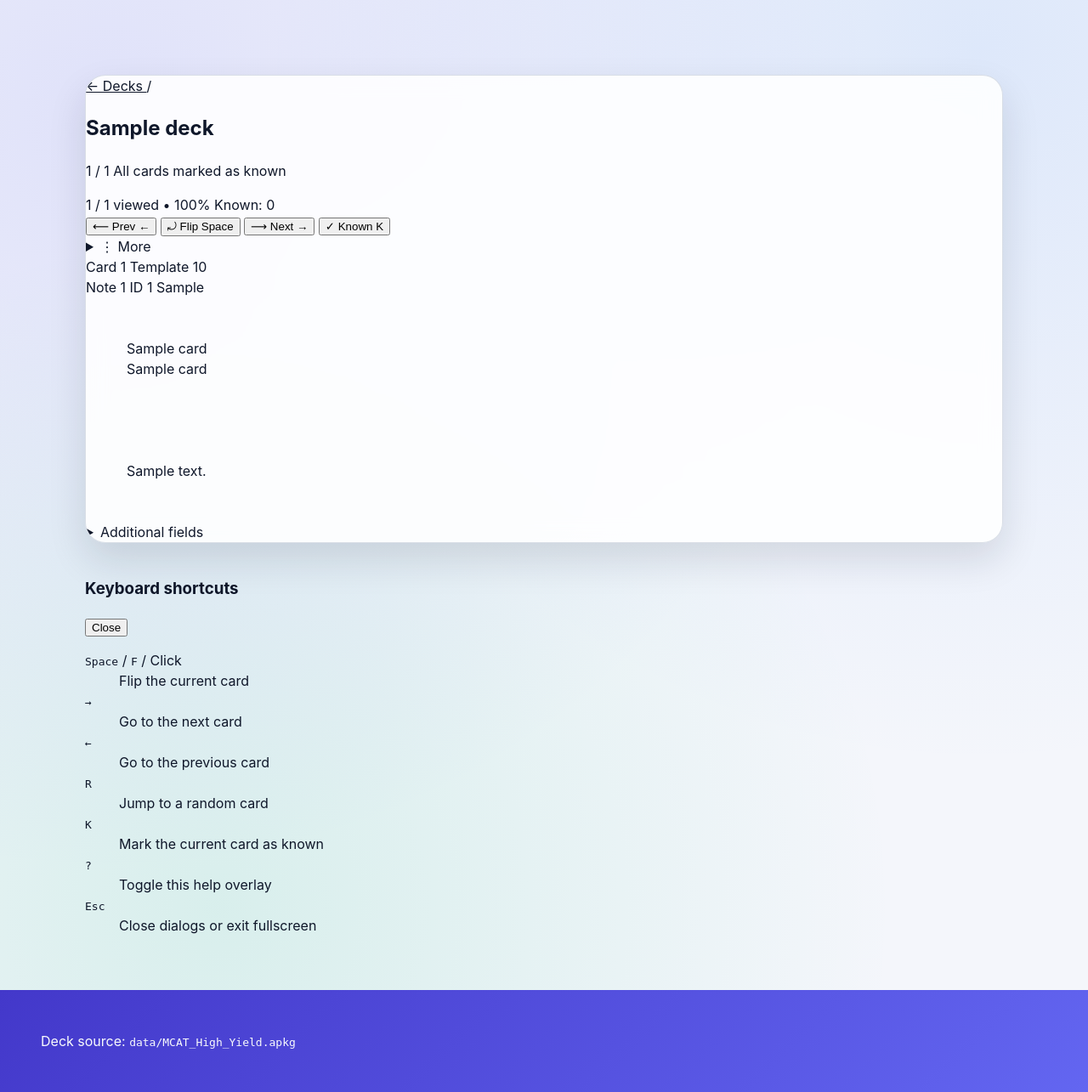
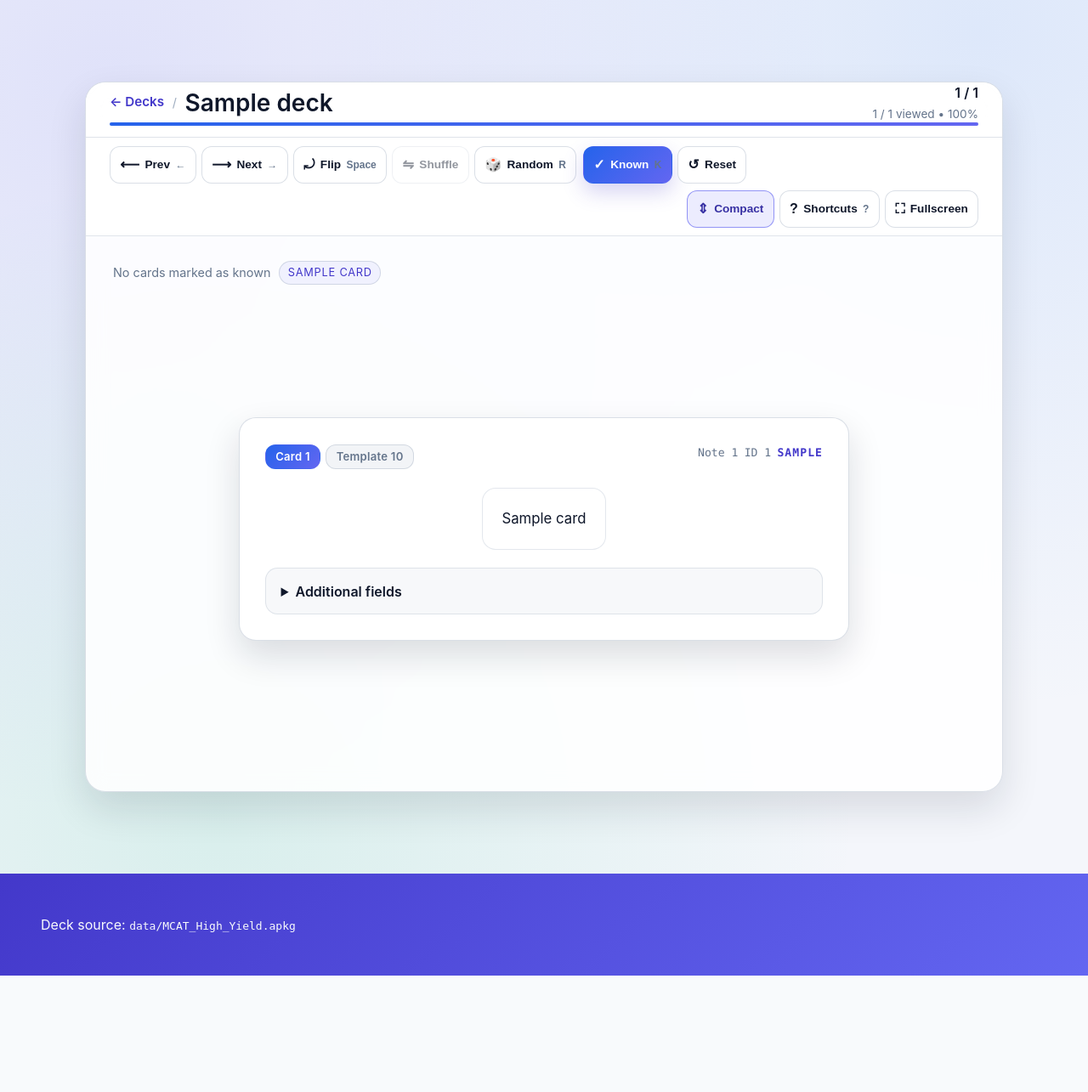
Before and after one commit to mbolaris/anki, a Flask app: template anki_viewer/templates/deck.html in a window 1280 px wide. Shown: the part 155-1440 px from the top of the page at 85% size. After the commit the page ends 1303 px from the top, so only its background shows below. Run offline with Flask 3, Linux system fonts and the light colour scheme; the template is opened without the code that fills it: most values are stand-ins (such as "Sample title", 1, 10 or a date in 2020).

Commit message:
Revert "Refine deck viewer layout and spacing"
This reverts commit 9afdadd381bb2c4c63926fbca2124e68f7a734cf.

```diff
--- a/anki_viewer/static/deck.js
+++ b/anki_viewer/static/deck.js
@@ -101,7 +101,6 @@
     const progressBar = viewer.querySelector(".progress-bar");
     const progressBarInner = viewer.querySelector(".progress-bar__inner");
     const knownCountEl = viewer.querySelector('[data-role="known-count"]');
-    const overflowDetails = viewer.querySelector(".study-overflow");
     const emptyState = viewer.querySelector('[data-role="empty-state"]');
     const helpToggleButton = viewer.querySelector('[data-action="toggle-help"]');
     const helpOverlay = document.querySelector('[data-role="shortcut-overlay"]');
@@ -516,11 +515,11 @@
       }
       const count = knownSet.size;
       if (count === 0) {
-        knownCountEl.textContent = "Known: 0";
-        knownCountEl.dataset.state = "empty";
+        knownCountEl.textContent = "No cards marked as known";
+      } else if (count === 1) {
+        knownCountEl.textContent = "1 card marked as known";
       } else {
-        knownCountEl.textContent = `Known: ${count}`;
-        knownCountEl.dataset.state = "active";
+        knownCountEl.textContent = `${count} cards marked as known`;
       }
     }
 
@@ -589,9 +588,6 @@
     function setDensity(mode, { persist = true } = {}) {
       const normalized = mode === "comfortable" ? "comfortable" : "compact";
       viewer.dataset.density = normalized;
-      if (document.body) {
-        document.body.dataset.density = normalized;
-      }
       updateDensityButton(normalized);
       if (persist) {
         writeToStorage(densityKey, normalized);
@@ -915,9 +911,6 @@
         event.preventDefault();
         performAction(action);
         flashControl(action);
-        if (overflowDetails && target.closest(".study-overflow__menu")) {
-          overflowDetails.open = false;
-        }
       }
     });
 
--- a/anki_viewer/static/style.css
+++ b/anki_viewer/static/style.css
@@ -57,27 +57,6 @@ body {
     radial-gradient(circle at 20% 85%, rgba(16, 185, 129, 0.12), transparent 50%),
     var(--bg);
   color: var(--fg);
-  --density-pad: clamp(1.5rem, 4vw, 2rem);
-  --density-gap: clamp(0.55rem, 2vw, 0.85rem);
-  --density-card-pad: clamp(1.35rem, 3vw, 1.85rem);
-  --density-card-gap: clamp(0.8rem, 2vw, 1.15rem);
-  --density-button-height: 40px;
-}
-
-body[data-density="compact"] {
-  --density-pad: clamp(1.1rem, 3vw, 1.6rem);
-  --density-gap: clamp(0.4rem, 1.5vw, 0.65rem);
-  --density-card-pad: clamp(1.1rem, 3vw, 1.55rem);
-  --density-card-gap: clamp(0.65rem, 2vw, 0.95rem);
-  --density-button-height: 36px;
-}
-
-body[data-density="comfortable"] {
-  --density-pad: clamp(1.7rem, 4.5vw, 2.25rem);
-  --density-gap: clamp(0.7rem, 2.5vw, 1rem);
-  --density-card-pad: clamp(1.6rem, 4vw, 2.1rem);
-  --density-card-gap: clamp(0.95rem, 2.5vw, 1.35rem);
-  --density-button-height: 44px;
 }
 
 a {
@@ -155,12 +134,12 @@ a {
 }
 
 .card-viewer {
-  --study-header-height: 68px;
-  --study-controls-height: 48px;
-  --card-padding: var(--density-card-pad);
-  --card-gap: var(--density-card-gap);
-  margin: clamp(1.25rem, 4vw, 2.5rem) auto;
-  max-width: min(1080px, 96vw);
+  --study-header-height: 56px;
+  --study-toolbar-height: 44px;
+  --card-padding: clamp(1.4rem, 3vw, 1.9rem);
+  --card-gap: clamp(1rem, 2vw, 1.35rem);
+  margin: clamp(1.5rem, 4vw, 3rem) auto;
+  max-width: min(1100px, 96vw);
   background: var(--surface);
   border: 1px solid rgba(148, 163, 184, 0.35);
   border-radius: 1.5rem;
@@ -171,14 +150,11 @@ a {
   backdrop-filter: blur(12px);
 }
 
-body[data-density="compact"] .card-viewer {
+.card-viewer[data-density="comfortable"] {
   --study-header-height: 64px;
-  --study-controls-height: 44px;
-}
-
-body[data-density="comfortable"] .card-viewer {
-  --study-header-height: 76px;
-  --study-controls-height: 54px;
+  --study-toolbar-height: 52px;
+  --card-padding: clamp(1.75rem, 4vw, 2.35rem);
+  --card-gap: clamp(1.35rem, 3vw, 1.75rem);
 }
 
 .card-viewer[data-mode="fullscreen"] {
@@ -202,8 +181,10 @@ body[data-density="comfortable"] .card-viewer {
   backdrop-filter: blur(16px);
   background: rgba(255, 255, 255, 0.9);
   border-bottom: 1px solid rgba(148, 163, 184, 0.3);
+  min-height: var(--study-header-height);
   display: flex;
   flex-direction: column;
+  justify-content: center;
 }
 
 @media (prefers-color-scheme: dark) {
@@ -213,19 +194,11 @@ body[data-density="comfortable"] .card-viewer {
   }
 }
 
-.study-header__top {
+.study-header__inner {
   display: flex;
-  flex-wrap: wrap;
-  align-items: flex-start;
-  gap: var(--density-gap);
-  padding: clamp(0.85rem, 2.5vw, 1.1rem) clamp(1.25rem, 3.5vw, 2rem) 0.5rem;
-}
-
-.study-header__title-row {
-  display: flex;
-  flex-wrap: wrap;
   align-items: center;
   gap: 0.6rem;
+  padding: 0 clamp(1rem, 3vw, 1.75rem);
 }
 
 .study-header__crumb {
@@ -252,27 +225,26 @@ body[data-density="comfortable"] .card-viewer {
   font-weight: 600;
 }
 
-.study-header__meta {
-  margin-left: auto;
+.study-header__spacer {
+  flex: 1 1 auto;
+}
+
+.study-header__stats {
   display: flex;
-  flex-wrap: wrap;
-  align-items: center;
-  justify-content: flex-end;
-  gap: 0.6rem;
+  flex-direction: column;
+  align-items: flex-end;
+  gap: 0.2rem;
   font-size: 0.85rem;
   color: var(--muted);
 }
 
 .study-header__counter {
   margin: 0;
-  display: inline-flex;
-  align-items: center;
-  gap: 0.35rem;
 }
 
 .study-header__counter-value {
   font-weight: 600;
-  font-size: 0.95rem;
+  font-size: 1rem;
   color: var(--fg);
 }
 
@@ -288,31 +260,8 @@ body[data-density="comfortable"] .card-viewer {
   display: inline;
 }
 
-
-
-.study-chip {
-  display: inline-flex;
-  align-items: center;
-  gap: 0.3rem;
-  padding: 0.25rem 0.65rem;
-  border-radius: 999px;
-  background: rgba(148, 163, 184, 0.18);
-  border: 1px solid rgba(148, 163, 184, 0.28);
-  font-size: 0.78rem;
-  font-weight: 600;
-  letter-spacing: 0.04em;
-  text-transform: uppercase;
-  color: rgba(71, 85, 105, 0.85);
-}
-
-.study-chip[data-state="empty"] {
-  background: rgba(148, 163, 184, 0.12);
-  border-color: rgba(148, 163, 184, 0.18);
-  color: rgba(100, 116, 139, 0.85);
-}
-
 .study-header__progress {
-  padding: 0 clamp(1.25rem, 3.5vw, 2rem) clamp(0.5rem, 1.75vw, 0.9rem);
+  padding: 0 clamp(1rem, 3vw, 1.75rem) clamp(0.4rem, 1.5vw, 0.8rem);
 }
 
 .progress-bar {
@@ -332,58 +281,38 @@ body[data-density="comfortable"] .card-viewer {
   transition: width 0.3s ease;
 }
 
-.study-header__controls {
+.study-toolbar {
+  position: sticky;
+  top: var(--study-header-height);
+  z-index: 30;
+  backdrop-filter: blur(16px);
+  background: rgba(255, 255, 255, 0.85);
+  border-bottom: 1px solid rgba(148, 163, 184, 0.28);
+}
+
+@media (prefers-color-scheme: dark) {
+  .study-toolbar {
+    background: rgba(15, 23, 42, 0.85);
+    border-bottom-color: rgba(71, 85, 105, 0.55);
+  }
+}
+
+.study-toolbar__inner {
   display: flex;
   flex-wrap: wrap;
   align-items: center;
-  justify-content: space-between;
-  gap: var(--density-gap);
-  padding: 0 clamp(1.25rem, 3.5vw, 2rem) clamp(0.6rem, 2vw, 0.9rem);
+  gap: 0.5rem;
+  padding: clamp(0.35rem, 1vw, 0.6rem) clamp(1rem, 3vw, 1.75rem);
 }
 
-.study-controls {
+.toolbar-group {
   display: inline-flex;
   flex-wrap: wrap;
-  align-items: center;
-  gap: var(--density-gap);
+  gap: 0.4rem;
 }
 
-.study-overflow {
-  position: relative;
+.toolbar-group--end {
   margin-left: auto;
-}
-
-.study-overflow summary::-webkit-details-marker,
-.study-overflow summary::marker {
-  display: none;
-}
-
-.study-overflow__menu {
-  position: absolute;
-  right: 0;
-  top: calc(100% + 0.4rem);
-  display: none;
-  flex-direction: column;
-  gap: 0.35rem;
-  min-width: 200px;
-  padding: 0.45rem;
-  border-radius: 0.75rem;
-  border: 1px solid rgba(148, 163, 184, 0.35);
-  background: var(--surface-strong);
-  box-shadow: 0 18px 36px rgba(15, 23, 42, 0.16);
-  z-index: 50;
-}
-
-.study-overflow[open] .study-overflow__menu {
-  display: flex;
-}
-
-@media (prefers-color-scheme: dark) {
-  .study-overflow__menu {
-    background: var(--surface);
-    border-color: rgba(71, 85, 105, 0.55);
-    box-shadow: 0 22px 45px rgba(0, 0, 0, 0.45);
-  }
 }
 
 .toolbar-button {
@@ -392,22 +321,20 @@ body[data-density="comfortable"] .card-viewer {
   background: var(--surface-strong);
   color: inherit;
   border-radius: 0.75rem;
-  padding: 0 0.85rem;
-  min-height: var(--density-button-height);
+  padding: 0.35rem 0.7rem;
+  min-height: var(--study-toolbar-height);
   display: inline-flex;
   align-items: center;
-  justify-content: center;
-  gap: 0.45rem;
+  gap: 0.4rem;
   font-size: 0.85rem;
   font-weight: 600;
   cursor: pointer;
-  white-space: nowrap;
   transition: transform 0.18s ease, box-shadow 0.18s ease, background 0.18s ease, border-color 0.18s ease;
 }
 
 .toolbar-button:hover,
 .toolbar-button:focus-visible {
-  background: rgba(255, 255, 255, 0.92);
+  background: rgba(255, 255, 255, 0.9);
   border-color: rgba(99, 102, 241, 0.45);
   outline: none;
 }
@@ -416,12 +343,11 @@ body[data-density="comfortable"] .card-viewer {
   opacity: 0.45;
   cursor: not-allowed;
   box-shadow: none;
-  transform: none;
 }
 
 .toolbar-button[aria-pressed="true"],
 .toolbar-button.active {
-  border-color: rgba(99, 102, 241, 0.6);
+  border-color: rgba(99, 102, 241, 0.65);
   background: rgba(99, 102, 241, 0.12);
   color: #3730a3;
 }
@@ -439,41 +365,13 @@ body[data-density="comfortable"] .card-viewer {
   box-shadow: 0 14px 30px rgba(99, 102, 241, 0.25);
 }
 
-.toolbar-button--ghost {
-  background: transparent;
-  border-color: rgba(148, 163, 184, 0.25);
-}
-
-.toolbar-button--ghost:hover,
-.toolbar-button--ghost:focus-visible {
-  background: rgba(99, 102, 241, 0.1);
-  border-color: rgba(99, 102, 241, 0.35);
-}
-
-.study-overflow__menu .toolbar-button {
-  width: 100%;
-  justify-content: flex-start;
-  gap: 0.6rem;
-  padding: 0.4rem 0.65rem;
-  min-height: 0;
-  background: transparent;
-  border-color: transparent;
-  border-radius: 0.65rem;
-}
-
-.study-overflow__menu .toolbar-button:hover,
-.study-overflow__menu .toolbar-button:focus-visible {
-  background: rgba(99, 102, 241, 0.1);
-  border-color: transparent;
-}
-
 .toolbar-button__icon {
   font-size: 1rem;
   line-height: 1;
 }
 
 .toolbar-button__label {
-  display: inline;
+  display: none;
 }
 
 .toolbar-button__hint {
@@ -483,7 +381,13 @@ body[data-density="comfortable"] .card-viewer {
   color: var(--muted);
 }
 
-@media (min-width: 960px) {
+@media (min-width: 640px) {
+  .toolbar-button__label {
+    display: inline;
+  }
+}
+
+@media (min-width: 920px) {
   .toolbar-button__hint {
     display: inline;
   }
@@ -509,21 +413,49 @@ body[data-density="comfortable"] .card-viewer {
 }
 
 .study-body {
-  flex: 1;
-  padding: clamp(1.2rem, 3vw, 1.8rem) clamp(1.4rem, 4vw, 2.4rem) clamp(2rem, 5vw, 3rem);
+  padding: clamp(1.2rem, 3vw, 1.8rem) clamp(1.2rem, 3vw, 2rem) clamp(2rem, 4vw, 2.75rem);
   display: flex;
-  justify-content: center;
+  flex-direction: column;
+  gap: 1.5rem;
+}
+
+.card-viewer[data-density="comfortable"] .study-body {
+  padding: clamp(1.5rem, 4vw, 2.35rem) clamp(1.5rem, 4vw, 2.75rem) clamp(2.35rem, 5vw, 3.1rem);
+}
+
+.study-status {
+  display: flex;
+  flex-wrap: wrap;
+  align-items: center;
+  gap: 0.6rem;
+  font-size: 0.9rem;
+  color: var(--muted);
+}
+
+.known-counter {
+  margin: 0;
+}
+
+.card-type-chip {
+  display: inline-flex;
+  align-items: center;
+  gap: 0.35rem;
+  padding: 0.2rem 0.6rem;
+  border-radius: 999px;
+  border: 1px solid rgba(148, 163, 184, 0.35);
+  font-size: 0.8rem;
+  text-transform: uppercase;
+  letter-spacing: 0.06em;
+  color: var(--accent);
+  background: rgba(99, 102, 241, 0.08);
 }
 
 .card-stage {
   position: relative;
   display: grid;
-  align-items: start;
-  justify-items: center;
-  width: min(100%, 960px);
-  margin: 0 auto;
-  min-height: max(360px, calc(100vh - (var(--study-header-height) + var(--study-controls-height) + 110px)));
-  padding: clamp(0.75rem, 2.5vw, 1.6rem);
+  place-items: center;
+  min-height: clamp(320px, 60vh, 540px);
+  padding: clamp(0.5rem, 2vw, 1.5rem);
 }
 
 .card-stage .empty-state {
@@ -534,9 +466,9 @@ body[data-density="comfortable"] .card-viewer {
 
 .card-stage .card {
   grid-area: 1 / 1;
-  width: min(100%, 68ch);
+  width: min(100%, 65ch);
   opacity: 0;
-  transform: translateY(16px) scale(0.985);
+  transform: translateY(20px) scale(0.98);
   transition: opacity 0.28s ease, transform 0.28s ease;
   pointer-events: none;
 }
@@ -556,7 +488,7 @@ body[data-density="comfortable"] .card-viewer {
   display: flex;
   flex-direction: column;
   gap: var(--card-gap);
-  box-shadow: 0 14px 32px rgba(15, 23, 42, 0.14);
+  box-shadow: 0 18px 40px rgba(15, 23, 42, 0.14);
   transition: box-shadow 0.25s ease, transform 0.25s ease;
 }
 
@@ -567,55 +499,54 @@ body[data-density="comfortable"] .card-viewer {
 
 .card-header {
   display: flex;
-  flex-direction: column;
-  gap: 0.35rem;
-  font-size: 0.85rem;
+  flex-wrap: wrap;
+  justify-content: space-between;
+  gap: 0.75rem;
+  font-size: 0.82rem;
   color: var(--muted);
 }
 
-.card-header__line {
-  display: flex;
+.card-header__primary {
+  display: inline-flex;
+  gap: 0.4rem;
   flex-wrap: wrap;
-  align-items: baseline;
-  gap: 0.45rem;
-  font-weight: 600;
-  color: var(--fg);
-}
-
-.card-header__title {
-  font-size: 0.95rem;
-}
-
-.card-header__subtitle {
-  font-weight: 500;
-  color: rgba(100, 116, 139, 0.9);
 }
 
 .card-header__meta {
-  display: flex;
+  display: inline-flex;
   flex-wrap: wrap;
-  justify-content: flex-end;
-  gap: 0.6rem;
+  gap: 0.45rem;
   font-family: "SFMono-Regular", Consolas, "Liberation Mono", Menlo, monospace;
-  font-size: 0.75rem;
+}
+
+.card-meta-item {
+  white-space: nowrap;
+}
+
+.card-meta-item--type {
   text-transform: uppercase;
   letter-spacing: 0.08em;
+  font-weight: 600;
+  color: var(--accent);
 }
 
-.card-header__meta span {
+.card-chip {
   display: inline-flex;
   align-items: center;
-  gap: 0.25rem;
+  padding: 0.25rem 0.7rem;
+  border-radius: 0.75rem;
+  border: 1px solid rgba(148, 163, 184, 0.35);
+  background: rgba(148, 163, 184, 0.12);
+  color: var(--muted);
+  font-weight: 600;
+  font-size: 0.82rem;
+  letter-spacing: 0.02em;
 }
 
-.card-header__meta span:not(:first-child)::before {
-  content: "•";
-  color: rgba(148, 163, 184, 0.55);
-  margin: 0 0.4rem;
-}
-
-.card-header__type {
-  color: rgba(99, 102, 241, 0.9);
+.card-chip--primary {
+  background: linear-gradient(135deg, var(--accent-basic), #6366f1);
+  border-color: transparent;
+  color: #ffffff;
 }
 
 .card-body {
--- a/anki_viewer/templates/base.html
+++ b/anki_viewer/templates/base.html
@@ -6,7 +6,7 @@
     <title>{% block title %}Anki Deck Viewer{% endblock %}</title>
     <link rel="stylesheet" href="{{ url_for('static', filename='style.css') }}">
   </head>
-  <body data-density="compact">
+  <body>
     <header class="site-header">
       <h1><a href="{{ url_for('index') }}">Anki Deck Viewer</a></h1>
       {% if deck_collection %}
--- a/anki_viewer/templates/card.html
+++ b/anki_viewer/templates/card.html
@@ -12,14 +12,14 @@
     {% if is_image %}data-has-images="true"{% endif %}
   >
     <header class="card-header">
-      <div class="card-header__line">
-        <span class="card-header__title">Card {{ display_number }}</span>
-        <span class="card-header__subtitle">Template {{ card.template_ordinal + 1 }}</span>
+      <div class="card-header__primary">
+        <span class="card-chip card-chip--primary">Card {{ display_number }}</span>
+        <span class="card-chip">Template {{ card.template_ordinal + 1 }}</span>
       </div>
       <div class="card-header__meta">
-        <span>Note {{ card.note_id }}</span>
-        <span>ID {{ card.card_id }}</span>
-        <span class="card-header__type">{{ card.card_type|title }}</span>
+        <span class="card-meta-item">Note {{ card.note_id }}</span>
+        <span class="card-meta-item">ID {{ card.card_id }}</span>
+        <span class="card-meta-item card-meta-item--type">{{ card.card_type|title }}</span>
       </div>
     </header>
     <div class="card-body">
--- a/anki_viewer/templates/deck.html
+++ b/anki_viewer/templates/deck.html
@@ -10,15 +10,14 @@
     data-density="compact"
   >
     <header class="study-header">
-      <div class="study-header__top">
-        <div class="study-header__title-row">
+      <div class="study-header__inner">
         <a class="study-header__crumb" href="{{ url_for('index') }}" aria-label="Back to deck list">
           ← Decks
         </a>
         <span class="study-header__separator" aria-hidden="true">/</span>
         <h2 class="study-header__title">{{ deck.name }}</h2>
-        </div>
-        <div class="study-header__meta">
+        <div class="study-header__spacer" aria-hidden="true"></div>
+        <div class="study-header__stats">
           <p class="study-header__counter" data-role="counter" data-state="{% if deck.cards %}active{% else %}empty{% endif %}" aria-live="polite">
             <span class="study-header__counter-value" data-role="counter-value">
               <span data-role="counter-current">{% if deck.cards %}1{% else %}0{% endif %}</span>
@@ -30,38 +29,33 @@
           <span class="study-header__progress-text" data-role="progress-percent">
             {% if deck.cards %}0 / {{ deck.cards|length }} viewed • 0%{% else %}No cards available{% endif %}
           </span>
-          <span class="study-chip" data-role="known-count" data-state="empty" aria-live="polite">Known: 0</span>
         </div>
       </div>
-      <div class="study-header__controls" role="toolbar" aria-label="Study controls">
-        <div class="study-controls" role="group" aria-label="Card navigation">
+      <div class="study-header__progress">
+        <div class="progress-bar" role="progressbar" aria-valuemin="0" aria-valuemax="100" aria-valuenow="0">
+          <div class="progress-bar__inner"></div>
+        </div>
+      </div>
+    </header>
+
+    <nav class="study-toolbar" aria-label="Card controls">
+      <div class="study-toolbar__inner">
+        <div class="toolbar-group" role="group" aria-label="Navigate cards">
           <button type="button" class="toolbar-button" data-action="prev" title="Previous card (←)">
             <span class="toolbar-button__icon" aria-hidden="true">⟵</span>
             <span class="toolbar-button__label">Prev</span>
             <span class="toolbar-button__hint" aria-hidden="true">←</span>
+          </button>
+          <button type="button" class="toolbar-button" data-action="next" title="Next card (→)">
+            <span class="toolbar-button__icon" aria-hidden="true">⟶</span>
+            <span class="toolbar-button__label">Next</span>
+            <span class="toolbar-button__hint" aria-hidden="true">→</span>
           </button>
           <button type="button" class="toolbar-button" data-action="flip" title="Flip card (Space / F)">
             <span class="toolbar-button__icon" aria-hidden="true">⤾</span>
             <span class="toolbar-button__label">Flip</span>
             <span class="toolbar-button__hint" aria-hidden="true">Space</span>
           </button>
-          <button type="button" class="toolbar-button" data-action="next" title="Next card (→)">
-            <span class="toolbar-button__icon" aria-hidden="true">⟶</span>
-            <span class="toolbar-button__label">Next</span>
-            <span class="toolbar-button__hint" aria-hidden="true">→</span>
-          </button>
-          <button type="button" class="toolbar-button toolbar-button--primary" data-action="mark-known" title="Mark card as known (K)">
-            <span class="toolbar-button__icon" aria-hidden="true">✓</span>
-            <span class="toolbar-button__label">Known</span>
-            <span class="toolbar-button__hint" aria-hidden="true">K</span>
-          </button>
-        </div>
-        <details class="study-overflow" role="group" aria-label="More options">
-          <summary class="toolbar-button toolbar-button--ghost" aria-label="More actions">
-            <span class="toolbar-button__icon" aria-hidden="true">⋮</span>
-            <span class="toolbar-button__label">More</span>
-          </summary>
-          <div class="study-overflow__menu" role="menu">
           <button type="button" class="toolbar-button" data-action="toggle-shuffle" title="Shuffle order">
             <span class="toolbar-button__icon" aria-hidden="true">⇋</span>
             <span class="toolbar-button__label">Shuffle</span>
@@ -71,10 +65,19 @@
             <span class="toolbar-button__label">Random</span>
             <span class="toolbar-button__hint" aria-hidden="true">R</span>
           </button>
+        </div>
+        <div class="toolbar-group" role="group" aria-label="Progress">
+          <button type="button" class="toolbar-button toolbar-button--primary" data-action="mark-known" title="Mark card as known (K)">
+            <span class="toolbar-button__icon" aria-hidden="true">✓</span>
+            <span class="toolbar-button__label">Known</span>
+            <span class="toolbar-button__hint" aria-hidden="true">K</span>
+          </button>
           <button type="button" class="toolbar-button" data-action="reset-progress" title="Reset progress">
             <span class="toolbar-button__icon" aria-hidden="true">↺</span>
             <span class="toolbar-button__label">Reset</span>
           </button>
+        </div>
+        <div class="toolbar-group toolbar-group--end" role="group" aria-label="Display options">
           <button type="button" class="toolbar-button" data-action="toggle-density" aria-pressed="true" title="Toggle density">
             <span class="toolbar-button__icon" aria-hidden="true">⇕</span>
             <span class="toolbar-button__label">Compact</span>
@@ -96,16 +99,17 @@
             <span class="toolbar-button__label">Fullscreen</span>
           </button>
         </div>
-        </details>
       </div>
-      <div class="study-header__progress">
-        <div class="progress-bar" role="progressbar" aria-valuemin="0" aria-valuemax="100" aria-valuenow="0">
-          <div class="progress-bar__inner"></div>
-        </div>
-      </div>
-    </header>
+    </nav>
 
     <div class="study-body">
+      <div class="study-status">
+        <p class="known-counter" data-role="known-count">0 cards marked as known</p>
+        <span class="card-type-chip" data-role="card-type"{% if not deck.cards %} hidden{% endif %}>
+          {% if deck.cards %}{{ deck.cards[0].card_type|title }} card{% endif %}
+        </span>
+      </div>
+
       <div class="card-stage" data-role="card-stage">
         {% if deck.cards %}
           <div class="empty-state" data-role="empty-state" hidden>
```
Also changed, not shown: other parts of anki_viewer/static/style.css (+12 -16 lines). Lines whose indentation alone changed are shown as unchanged.
